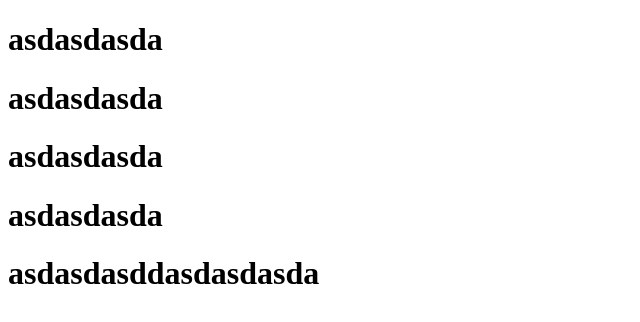
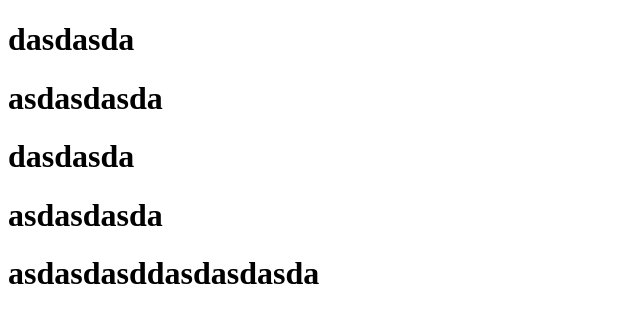
Before and after one commit to entrop-/travi, a plain HTML site: page index.html in a window 1280 px wide. Shown: the whole page, without its empty margins (0-640 px from the left). Drawn offline with Linux system fonts and the light colour scheme.

Commit message:
develop branch

```diff
--- a/index.html
+++ b/index.html
@@ -5,9 +5,9 @@
     <title>Travi</title>
 </head>
 <body>
+<h1>dasdasda</h1>
 <h1>asdasdasda</h1>
-<h1>asdasdasda</h1>
-<h1>asdasdasda</h1>
+<h1>dasdasda</h1>
 <h1>asdasdasda</h1>
 <h1>asdasdasddasdasdasda</h1>
 </body>
```
